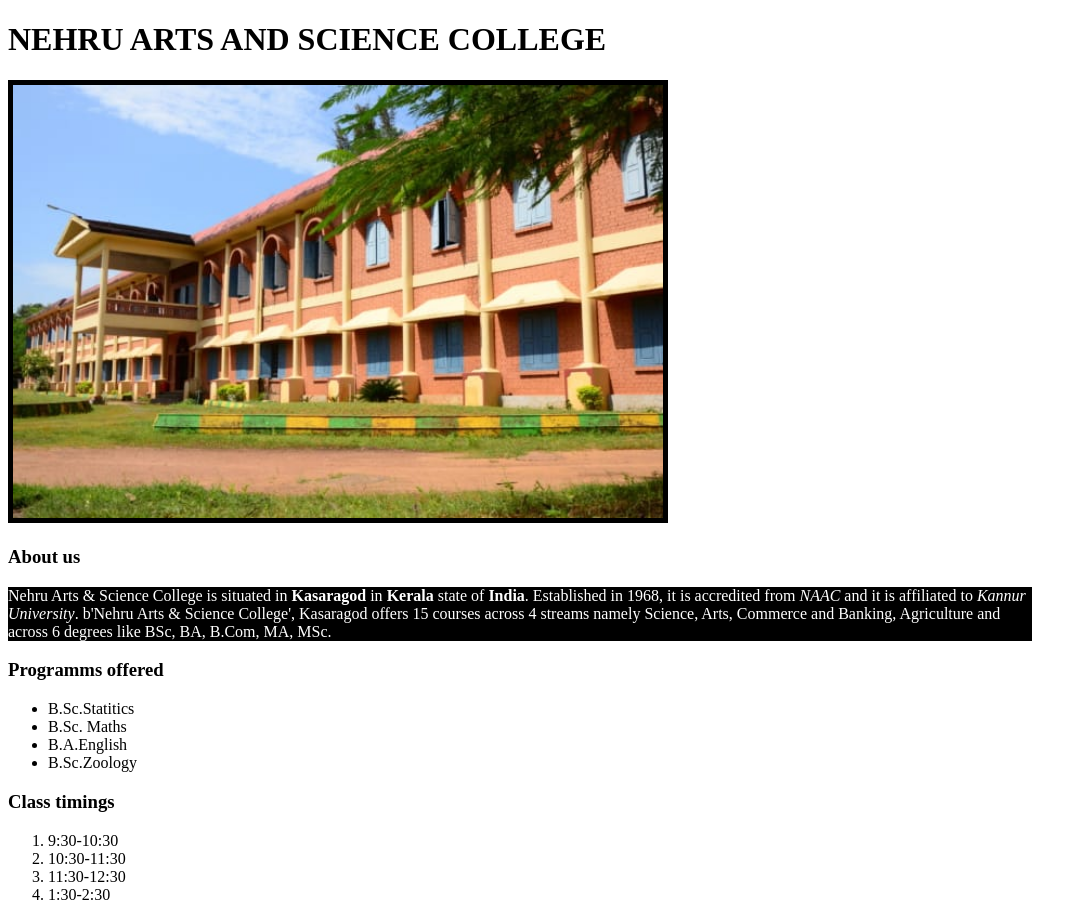
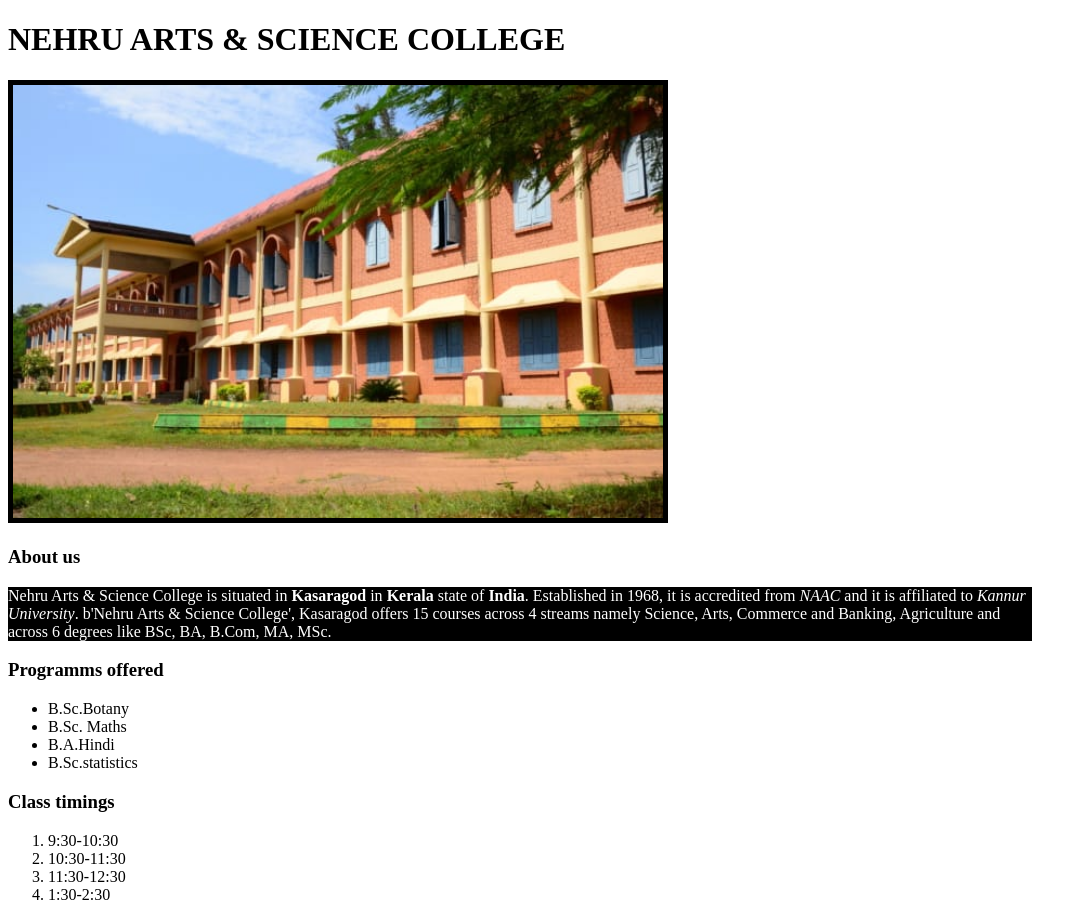
Before and after one commit to vishnumbambiar/webpage, a plain HTML site: page index.html in a window 1280 px wide. Shown: the whole page, without its empty margins (0-1087 px from the left). Drawn offline with Linux system fonts and the light colour scheme.

Commit message:
Update index.html

```diff
--- a/index.html
+++ b/index.html
@@ -6,7 +6,7 @@
 </title>
 </head>
 <body style="width:80%">
-     <h1>NEHRU ARTS AND SCIENCE COLLEGE</h1>
+     <h1>NEHRU ARTS & SCIENCE COLLEGE</h1>
      <img src="Nehru.jpg" width="650" border="5" align="centre"/>
      <h3> About us</h3>
        <p style="text-align:justif;margin:auto;background-color:black;color:white" >
@@ -21,10 +21,10 @@
           B.Com, MA, MSc. </p>
          <h3>Programms offered</h3>
      <ul>
-    <li>B.Sc.Statitics</li>
+    <li>B.Sc.Botany</li>
     <li>B.Sc. Maths</li>
-    <li>B.A.English</li>
-    <li>B.Sc.Zoology</li>
+    <li>B.A.Hindi</li>
+    <li>B.Sc.statistics</li>
     </ul>
     <h3> Class timings </h3>
     <ol type="1">
```
